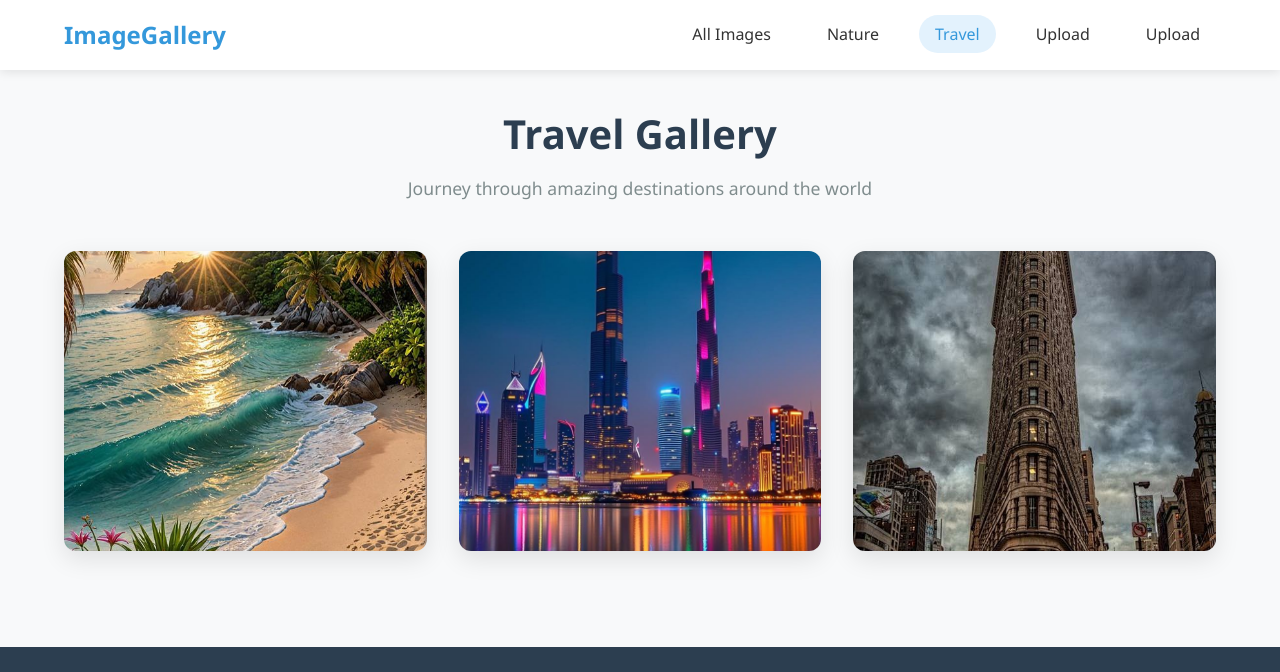
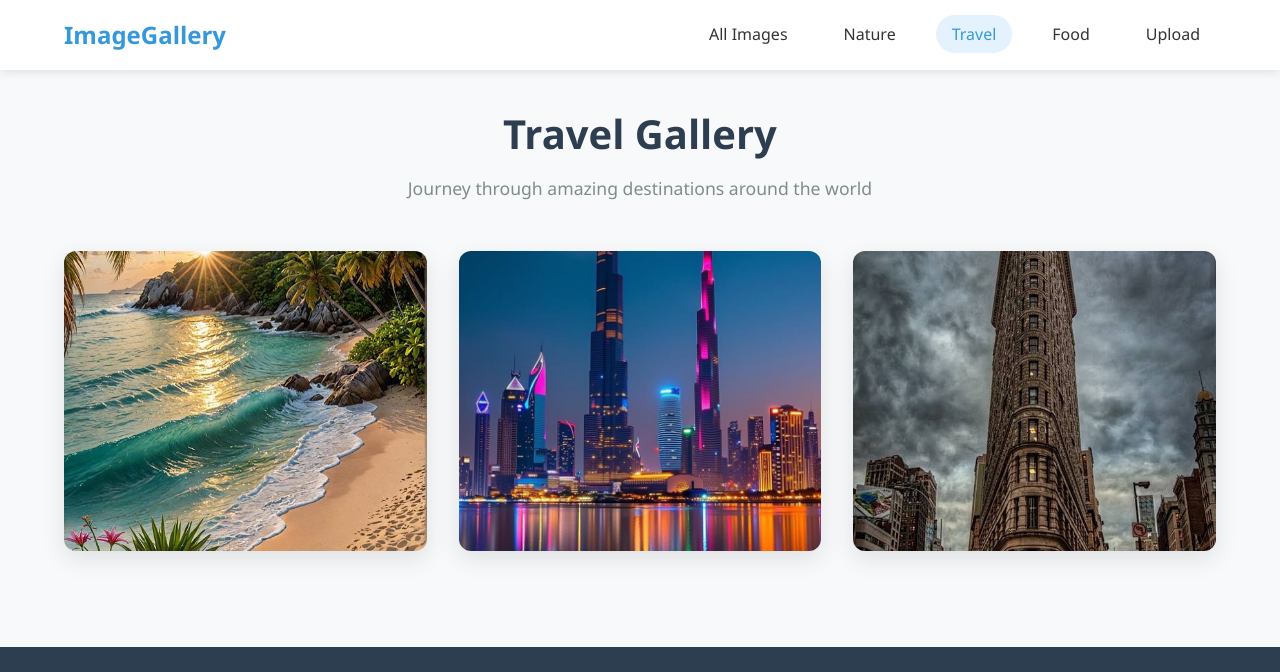
Before and after one commit to Tersemajesty/imageGallary, a plain HTML site: page travel.html in a window 1280 px wide. Shown: the top 672 px of the page. Drawn offline with Linux system fonts and the light colour scheme.

Commit message:
mergd two branchs twog

```diff
--- a/travel.html
+++ b/travel.html
@@ -15,7 +15,7 @@
                 <li><a href="index.html">All Images</a></li>
                 <li><a href="nature.html">Nature</a></li>
                 <li><a href="travel.html" class="active">Travel</a></li>
-                <li><a href="food.html">Upload</a></li>
+                <li><a href="food.html">Food</a></li>
                 <li><a href="upload.html">Upload</a></li>
             </ul>
             <div class="hamburger">
```
